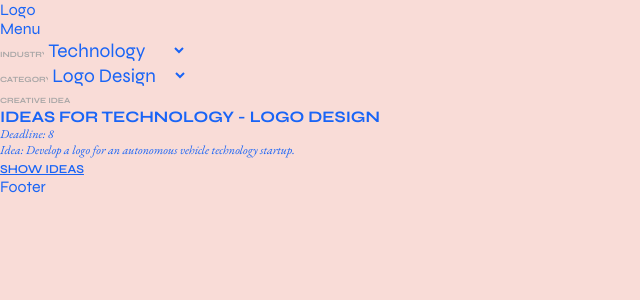
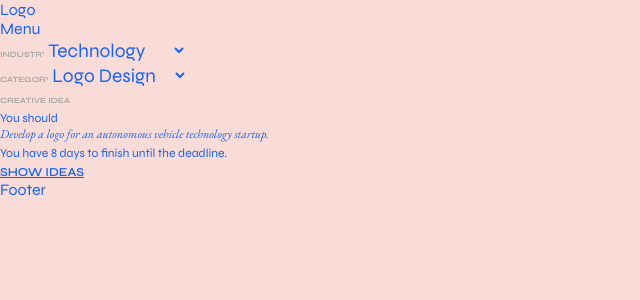
Before and after one commit to jennynguyenoberg/creative-brief-generator, a Next.js app: page / in a window 1280 px wide. Both pictures are taken after a click on the button "SHOW IDEAS". Shown: the top 300 px of the page, without its empty margins (0-640 px from the left). Built offline with nearby package versions, Linux system fonts and the light colour scheme; a web font is replaced by a local one.

Commit message:
Update order on IdeasDisplay component

```diff
--- a/src/app/components/IdeasDisplay.jsx
+++ b/src/app/components/IdeasDisplay.jsx
@@ -8,14 +8,17 @@ export default function IdeasDisplay({
   if (showIdeas) {
     return (
       <div>
-        <h2>
+        {/* <h2>
           Ideas for {selectedIndustry} - {tempSelectedCategory}
-        </h2>
-        <p>Deadline: {selectedCategoryDeadline}</p>
-        <p>Idea: {currentIdea}</p>
+        </h2> */}
+        <span>You should</span>
+        <p>{currentIdea}</p>
+        <span>
+          You have {selectedCategoryDeadline} days to finish until the deadline.
+        </span>
       </div>
-    )
+    );
   } else {
-    return null
+    return null;
   }
 }
```
